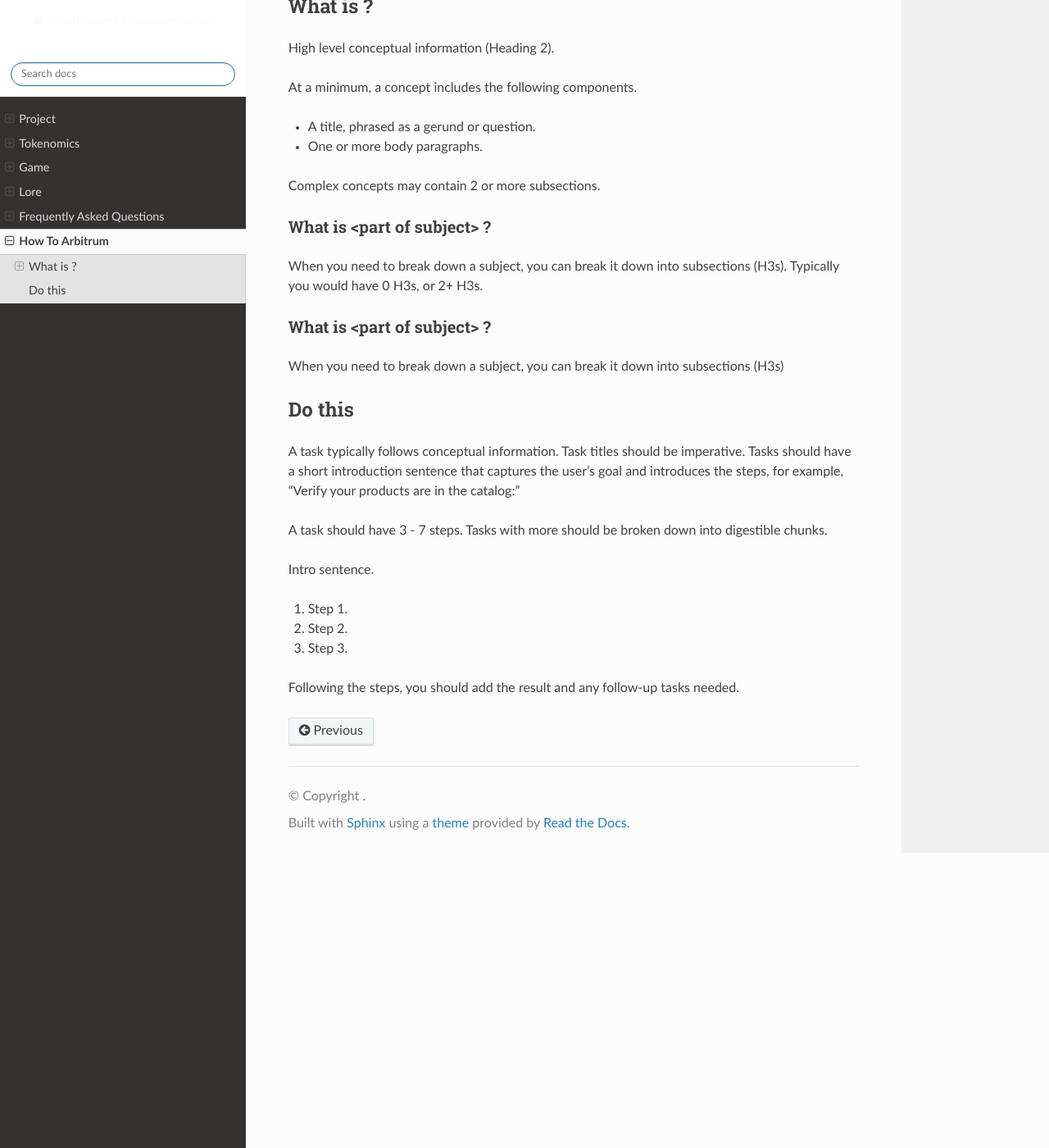
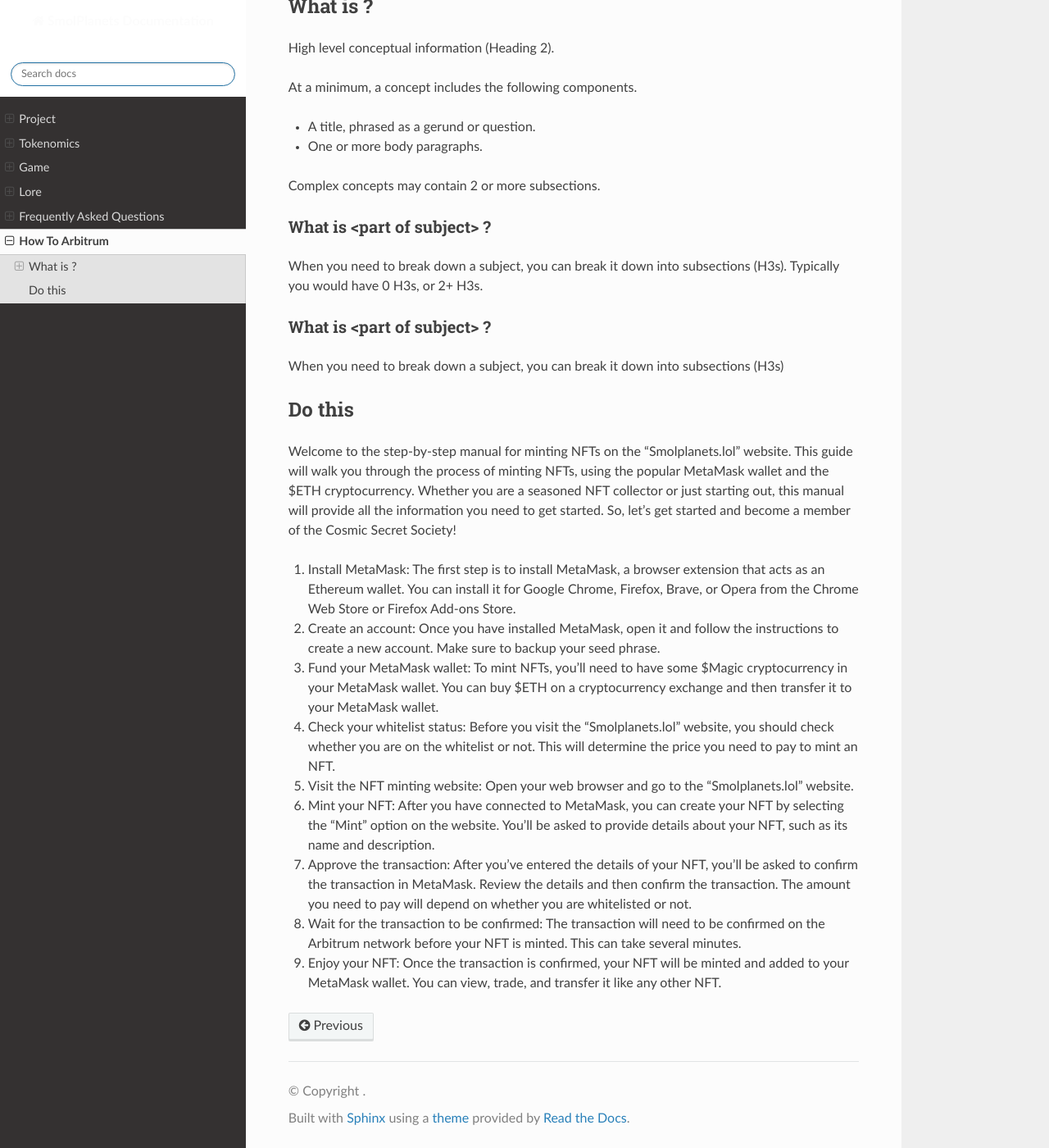
Before and after one commit to bigpapiarnold/smolplanets_documentation, a Sphinx documentation site: the page built from docs/source/HowToArbitrum.rst, in a window 1280 px wide and 1400 px high, scrolled down 444 px. Shown: the whole window at 82% size. Built offline with Sphinx 7.4.7 and the Read the Docs theme 2.0.0, drawn with Linux system fonts in a browser that asks for light colours; pages that are not in the unit, such as notebooks, are missing from menus.

Commit message:
Update HowToArbitrum.rst

```diff
--- a/docs/source/HowToArbitrum.rst
+++ b/docs/source/HowToArbitrum.rst
@@ -30,16 +30,27 @@ When you need to break down a subject, you can break it down into subsections (H
 Do this
 **********
 
-A task typically follows conceptual information. Task titles should be imperative. Tasks should have a short introduction sentence that captures the user's goal and introduces the steps, for example, "Verify your products are in the catalog:"
+Welcome to the step-by-step manual for minting NFTs on the "Smolplanets.lol" website.
+This guide will walk you through the process of minting NFTs, using the popular MetaMask wallet and the $ETH cryptocurrency.
+Whether you are a seasoned NFT collector or just starting out, this manual will provide all the information you need to get started.
+So, let's get started and become a member of the Cosmic Secret Society!
 
-A task should have 3 - 7 steps.  Tasks with more should be broken down into digestible chunks.
 
-Intro sentence.
 
-#. Step 1.
+#. Install MetaMask: The first step is to install MetaMask, a browser extension that acts as an Ethereum wallet. You can install it for Google Chrome, Firefox, Brave, or Opera from the Chrome Web Store or Firefox Add-ons Store.
 
-#. Step 2.
+#. Create an account: Once you have installed MetaMask, open it and follow the instructions to create a new account. Make sure to backup your seed phrase.
 
-#. Step 3.
+#. Fund your MetaMask wallet: To mint NFTs, you'll need to have some $Magic cryptocurrency in your MetaMask wallet. You can buy $ETH on a cryptocurrency exchange and then transfer it to your MetaMask wallet.
 
-Following the steps, you should add the result and any follow-up tasks needed.
+#. Check your whitelist status: Before you visit the "Smolplanets.lol" website, you should check whether you are on the whitelist or not. This will determine the price you need to pay to mint an NFT.
+
+#. Visit the NFT minting website: Open your web browser and go to the "Smolplanets.lol" website.
+
+#. Mint your NFT: After you have connected to MetaMask, you can create your NFT by selecting the "Mint" option on the website. You'll be asked to provide details about your NFT, such as its name and description.
+
+#. Approve the transaction: After you've entered the details of your NFT, you'll be asked to confirm the transaction in MetaMask. Review the details and then confirm the transaction. The amount you need to pay will depend on whether you are whitelisted or not.
+
+#. Wait for the transaction to be confirmed: The transaction will need to be confirmed on the Arbitrum network before your NFT is minted. This can take several minutes.
+
+#. Enjoy your NFT: Once the transaction is confirmed, your NFT will be minted and added to your MetaMask wallet. You can view, trade, and transfer it like any other NFT.
```
